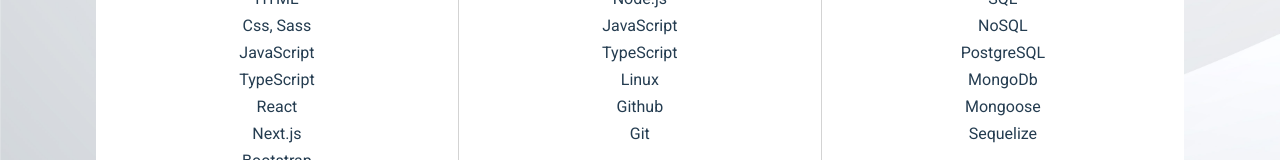
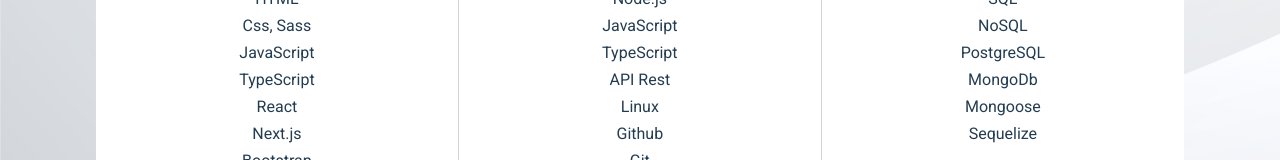
Before and after one commit to LucasMorettoRodrigues/portfolio, a Next.js app: page /sobre in a window 1280 px wide. Shown: the part 1045-1205 px from the top of the page. Built offline with nearby package versions, Linux system fonts and the light colour scheme.

Commit message:
edit sobre

```diff
--- a/pages/sobre/index.js
+++ b/pages/sobre/index.js
@@ -45,6 +45,7 @@
                                 <li>Node.js</li>
                                 <li>JavaScript</li>
                                 <li>TypeScript</li>
+                                <li>API Rest</li>
                                 <li>Linux</li>
                                 <li>Github</li>
                                 <li>Git</li>
```
